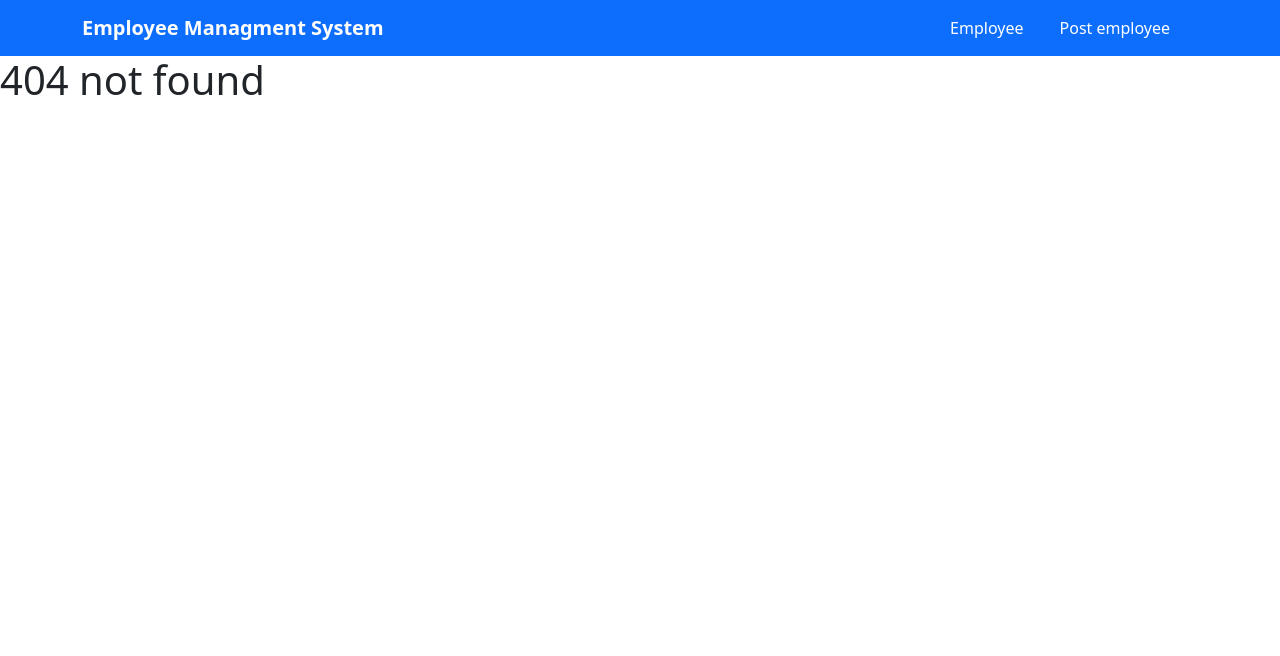
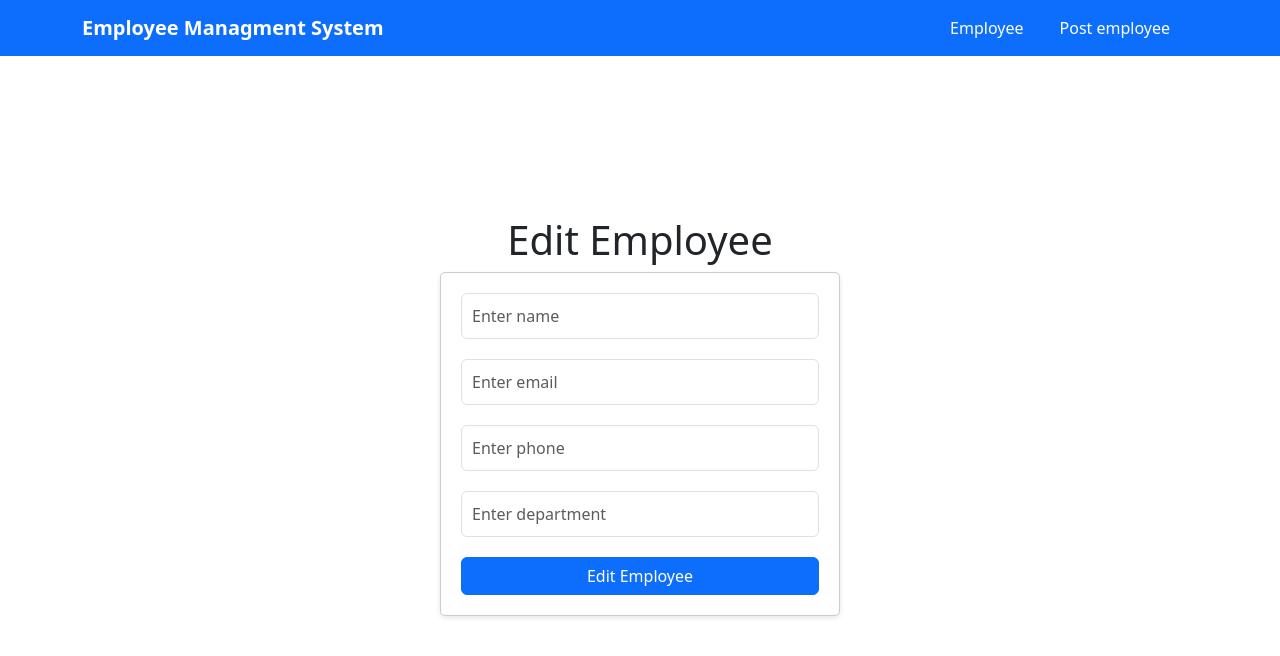
Before and after one commit to louiza-d/Spring-Boot-Learning-Frontend, a React (Create React App) app: page /employee/1 in a window 1280 px wide. Before the commit this address had no page. Shown: the top 656 px of the page. Built offline with nearby package versions, Linux system fonts and the light colour scheme; no server answers.

Commit message:
feat: update employee page

```diff
--- a/src/App.js
+++ b/src/App.js
@@ -5,6 +5,7 @@ import Header from "./pages/header/Header";
 import Dashboard from "./pages/dashboard/Dashboard";
 import NoMatch from "./pages/noMatch/NoMatch"
 import PostUser from "./pages/employee/PostUser";
+import UpdateUser from "./pages/employee/UpdateUser";
 
 function App() {
   return (
@@ -13,6 +14,7 @@ function App() {
       <Routes>
         <Route path='/' element={<Dashboard/>} />
          <Route path='/employee' element={<PostUser/>} />
+           <Route path='/employee/:id' element={<UpdateUser/>} />
         <Route path='*' element={<NoMatch/>} />
       </Routes>
     </>
--- a/src/pages/dashboard/Dashboard.js
+++ b/src/pages/dashboard/Dashboard.js
@@ -3,10 +3,12 @@ import { Button, Container } from "react-bootstrap";
 import Row from "react-bootstrap/Row";
 import Col from "react-bootstrap/Col";
 import Table  from "react-bootstrap/Table";
+import { useNavigate } from "react-router-dom";
 
 const Dashboard = () => {
 
     const [employees, setEmployees] = useState([]);
+    const navigate = useNavigate();
 
     useEffect (() => {
         const fetchEmployees = async () => {
@@ -41,6 +43,11 @@ const Dashboard = () => {
         }
     }
 
+
+    const handleUpdate = (employeeId) => {
+        navigate(`/employee/${employeeId}`);
+    }
+
     return (
         <>
         <Container className="mt-5">
@@ -65,7 +72,7 @@ const Dashboard = () => {
                                     <td>{employee.phone}</td>
                                     <td>{employee.department}</td>
                                     <td>
-                                        <Button variant="outline-secondary">Update</Button>{" "}
+                                        <Button variant="outline-secondary" onClick={()=> handleUpdate(employee.id)}>Update</Button>{" "}
                                         <Button variant="outline-danger" onClick={()=> handleDelete(employee.id)}>Delete</Button>
                                     </td>
                                 </tr>
--- /dev/null
+++ b/src/pages/employee/UpdateUser.css
@@ -0,0 +1,23 @@
+.center-form {
+    display: flex;
+    flex-direction: column;
+    align-items: center;
+    justify-content: center;
+    height: 90vh;
+}
+
+.center-form Form {
+    max-width: 400px;
+    width: 100%;
+    padding:  20px;
+    border: 1px solid #ccc;
+    background-color: #fff;
+    border-radius: 5px;
+    box-shadow: 0 2px 5px rgba(0, 0, 0, 0.1);
+    text-align: center;
+}
+
+.center-form Form .form-control {
+    margin-bottom: 20px;
+    padding: 10px;
+}
--- /dev/null
+++ b/src/pages/employee/UpdateUser.js
@@ -0,0 +1,90 @@
+import './UpdateUser.css';
+import { useEffect, useState } from "react";
+import Form from "react-bootstrap/Form";
+import Button from "react-bootstrap/Button";
+import { useParams } from 'react-router-dom';
+
+const UpdateUser = () => {
+    const {id} = useParams();
+
+    const [formData, setFormData] = useState ({
+            name: "",
+            email: "",
+            phone: "",
+            department : ""
+        });
+
+        const handleInputChange = (event) => {
+            const {name, value} = event.target;
+            setFormData ({
+                ...formData,
+                [name]: value,
+            })
+        }
+
+        useEffect (() => {
+            const fetchUserData = async () => {
+                try {
+                    const response = await fetch(`http://localhost:8080/api/employee/${id}`);
+                    const data = await response.json();
+                    setFormData(data);
+                } catch (error) {
+                    console.error("Error fetching user data:", error.message);
+                }
+            }
+            fetchUserData();
+        }, [id])
+
+    return (
+         <>
+        <div className="center-form">
+            <h1>Edit Employee</h1>
+            <Form >
+                <Form.Group controlId="formBasicName">
+                    <Form.Control
+                    type= "text"
+                    name= "name"
+                    placeholder="Enter name"
+                    value={formData.name}
+                    onChange={handleInputChange}
+                    />
+                </Form.Group>
+
+                <Form.Group controlId="formBasicName">
+                    <Form.Control
+                    type= "email"
+                    name= "email"
+                    placeholder="Enter email"
+                    value={formData.email}
+                    onChange={handleInputChange}
+                    />
+                </Form.Group>
+
+                <Form.Group controlId="formBasicName">
+                    <Form.Control
+                    type= "text"
+                    name= "phone"
+                    placeholder="Enter phone"
+                    value={formData.phone}
+                    onChange={handleInputChange}
+                    />
+                </Form.Group>
+
+                <Form.Group controlId="formBasicName">
+                    <Form.Control
+                    type= "text"
+                    name= "department"
+                    placeholder="Enter department"
+                    value={formData.department}
+                    onChange={handleInputChange}
+                    />
+                </Form.Group>
+
+                <Button variant="primary" type="submit" className="w-100">Edit Employee</Button>
+            </Form>
+        </div>
+        </>
+    )
+}
+
+export default UpdateUser;
```
